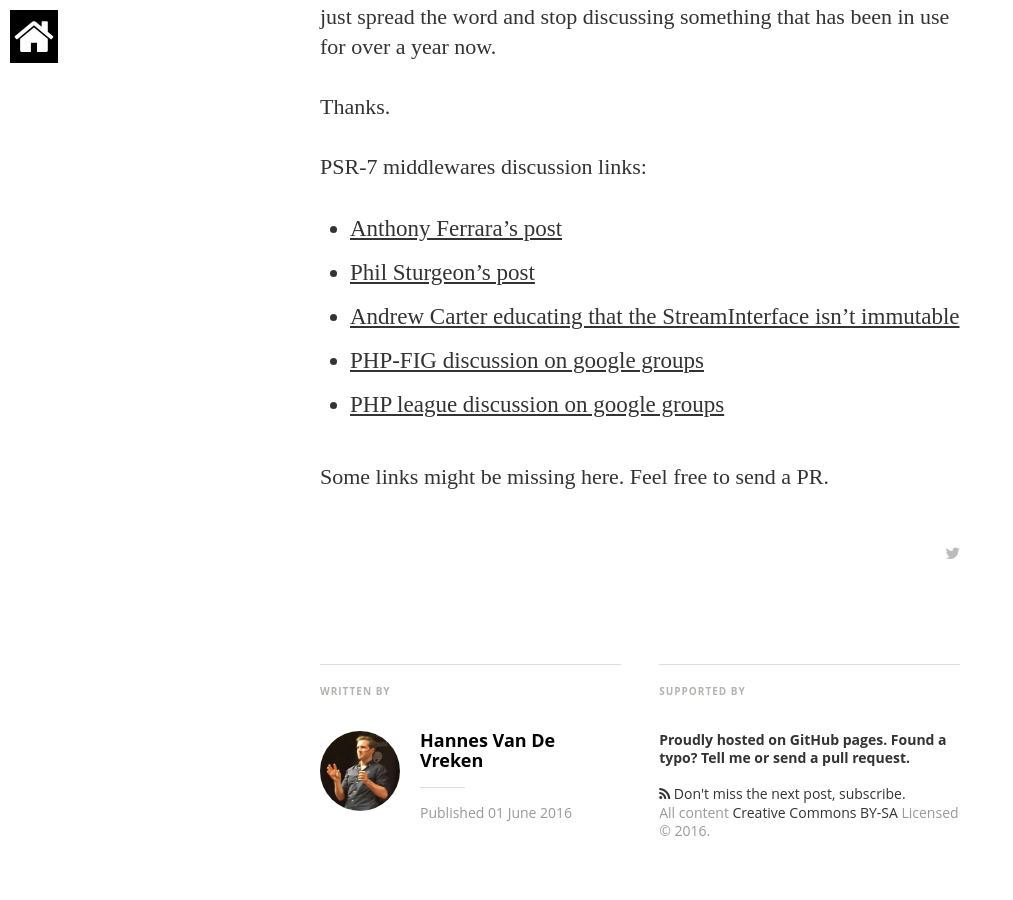
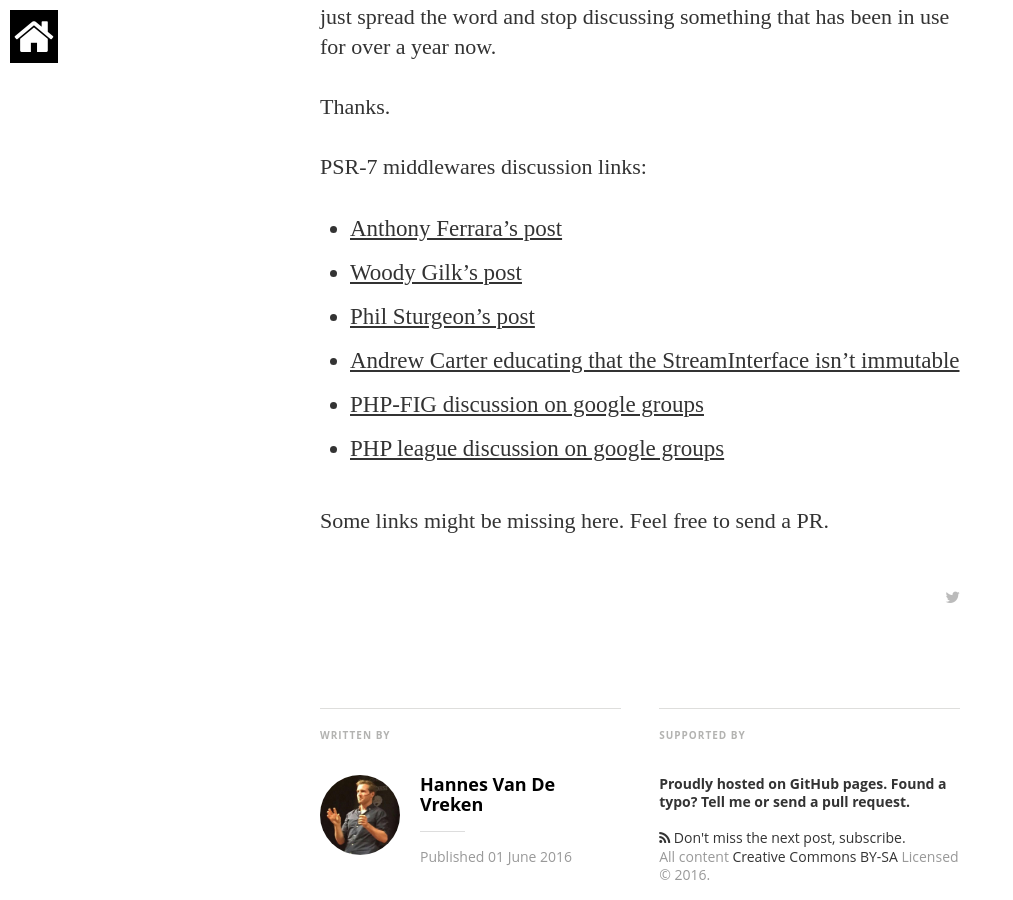
Before and after one commit to hannesvdvreken/hannesvdvreken.github.io, a Jekyll site: the page built from _posts/2016-06-01-psr-7-middlewares.md, in a window 1280 px wide and 900 px high, scrolled down 879 px. Shown: the whole window, without its empty margins (0-1013 px from the left). Built offline with Jekyll 4.4.1, drawn with Linux system fonts in a browser that asks for light colours; nearby versions of some CDN libraries; some web fonts are replaced; comment, search, counter and statistics services are not loaded.

Commit message:
Added one more link

```diff
--- a/_posts/2016-06-01-psr-7-middlewares.md
+++ b/_posts/2016-06-01-psr-7-middlewares.md
@@ -19,6 +19,7 @@ Thanks.
 PSR-7 middlewares discussion links:
 
 - [Anthony Ferrara's post](http://blog.ircmaxell.com/2016/05/all-about-middleware.html)
+- [Woody Gilk's post](http://shadowhand.me/all-about-psr-7-middleware/)
 - [Phil Sturgeon's post](https://philsturgeon.uk/2016/05/31/why-care-about-php-middleware/)
 - [Andrew Carter educating that the StreamInterface isn't immutable](http://andrewcarteruk.github.io/programming/2016/05/22/psr-7-is-not-immutable.html)
 - [PHP-FIG discussion on google groups](https://groups.google.com/forum/#!msg/php-fig/vTtGxdIuBX8/NXKieN9vDQAJ)
```
